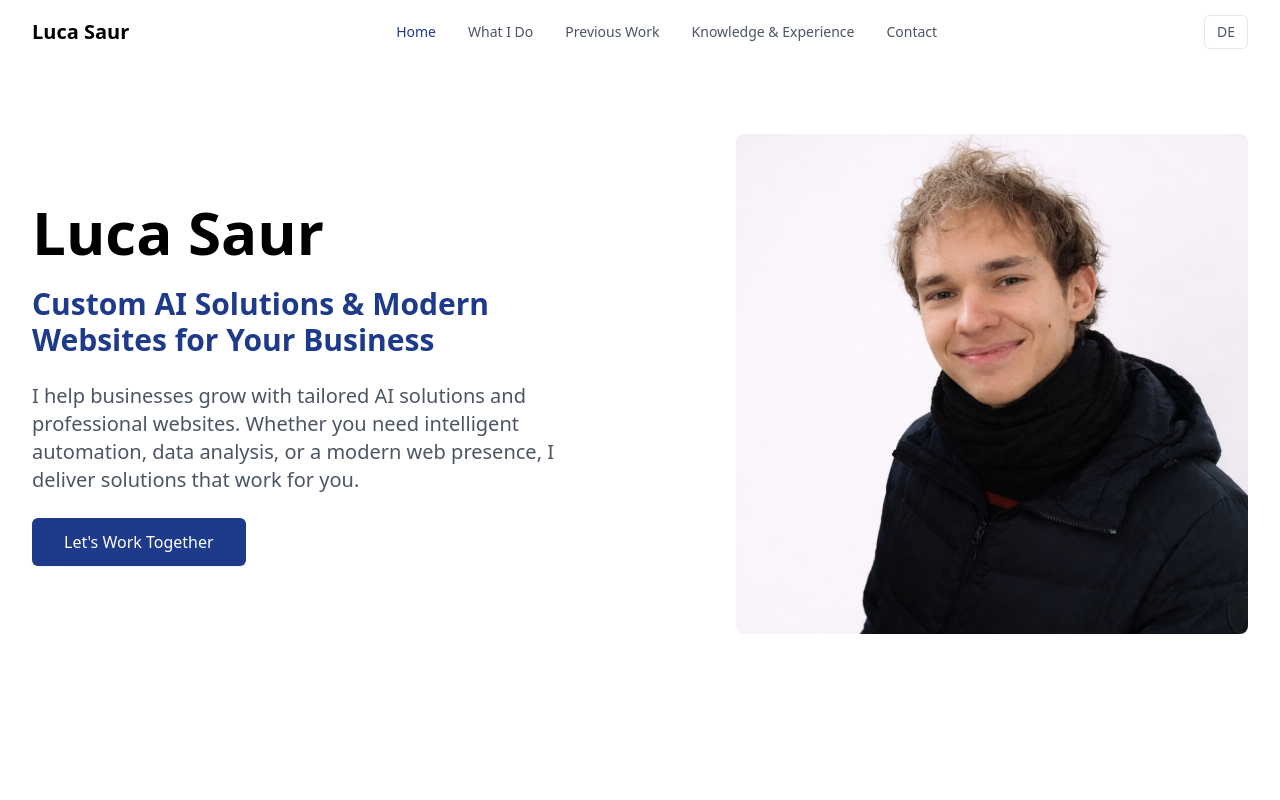
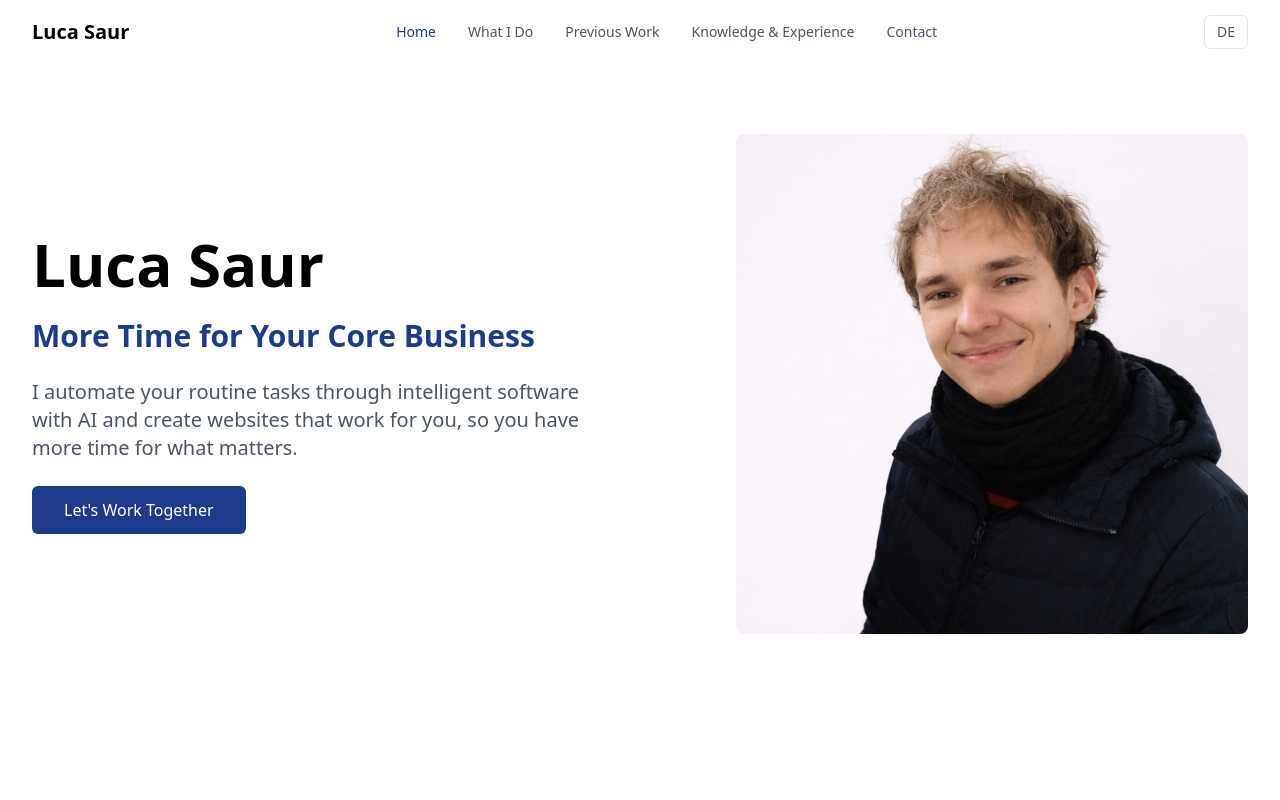
Before and after one commit to saurluca/personal-website, a React (Vite) app: page / in a window 1280 px wide. Shown: the top 800 px of the page. Built offline with nearby package versions, Linux system fonts and the light colour scheme.

Commit message:
feat: update hero section translations for improved clarity and focus on core business benefits

```diff
--- a/src/content/translations.ts
+++ b/src/content/translations.ts
@@ -9,8 +9,8 @@ const translations = {
         },
         hero: {
             title: 'Luca Saur',
-            subtitle: 'Custom AI Solutions & Modern Websites for Your Business',
-            description: 'I help businesses grow with tailored AI solutions and professional websites. Whether you need intelligent automation, data analysis, or a modern web presence, I deliver solutions that work for you.',
+            subtitle: 'More Time for Your Core Business',
+            description: 'I automate your routine tasks through intelligent software with AI and create websites that work for you, so you have more time for what matters.',
             cta: "Let's Work Together",
         },
         about: {
@@ -98,8 +98,8 @@ const translations = {
         },
         hero: {
             title: 'Luca Saur',
-            subtitle: 'Maßgeschneiderte KI Lösungen für ihr Unternehmen & Moderne Websites',
-            description: 'Ich helfe Unternehmen beim Wachstum mit maßgeschneiderten KI-Lösungen und professionellen Websites. Ob intelligente Automatisierung, Datenanalyse oder eine moderne Webpräsenz – ich liefere Lösungen, die für Sie funktionieren.',
+            subtitle: 'Mehr Zeit für Ihr Kerngeschäft',
+            description: 'Ich automatisiere Ihre Routineaufgaben durch intelligente Software mit KI und erstelle Webseiten, die für Sie arbeiten, damit Sie mehr Zeit für das wesentliche haben',
             cta: 'Gemeinsam arbeiten',
         },
         about: {
```
